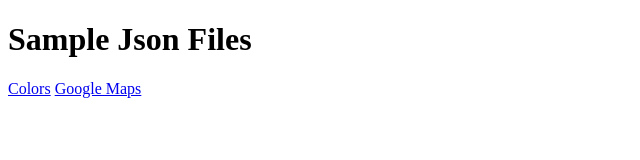
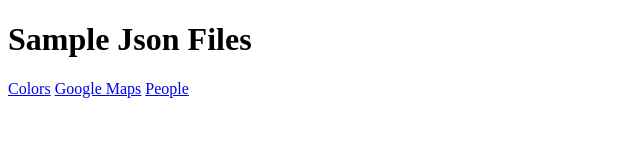
Before and after one commit to mostmark/api, a plain HTML site: page index.html in a window 1280 px wide. Shown: the full height of the page, 0-640 px from the left. Drawn offline with Linux system fonts and the light colour scheme.

Commit message:
Adding people

```diff
--- a/index.html
+++ b/index.html
@@ -5,6 +5,7 @@
 <h1>Sample Json Files</h1>
 <a href="./colors/colors.json">Colors</a>
 <a href="./google-maps/markers.json">Google Maps</a>
+<a href="./people/people.json">People</a>
 
 </body>
 </html>
```
